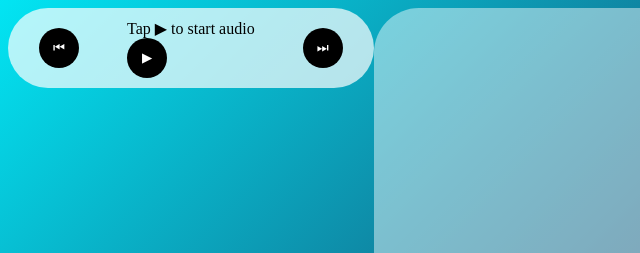
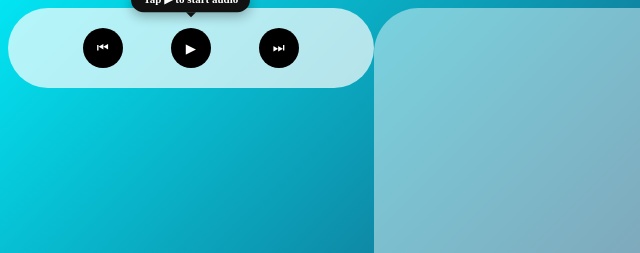
Before and after one commit to Adminamba/web-Jumpscare, a plain HTML site: page index.html in a window 1280 px wide. Shown: the top 253 px of the page, 0-640 px from the left. Drawn offline with Linux system fonts and the light colour scheme; grey boxes are pictures that could not be loaded.

Commit message:
Update style.css

```diff
--- a/style.css
+++ b/style.css
@@ -86,3 +86,67 @@ img {
       height: 100%;
       object-fit: cover; /* Memenuhi layar tanpa ruang kosong */
     }
+
+/* Pembungkus agar balon petunjuk pas berada di atas tombol Play */
+.play-wrapper {
+  position: relative;
+  display: flex;
+  justify-content: center;
+  align-items: center;
+}
+
+/* Desain balon petunjuk (Tooltip) */
+.tooltip-guide {
+  position: absolute;
+  bottom: 130%; /* Muncul tepat di atas tombol Play */
+  background-color: #111111;
+  color: #ffffff;
+  font-size: 11px;
+  font-weight: 600;
+  white-space: nowrap;
+  padding: 6px 12px;
+  border-radius: 20px;
+  box-shadow: 0 4px 12px rgba(0, 0, 0, 0.3);
+  pointer-events: none; /* Agar tidak menghalangi klik */
+  animation: bounceGuide 1.5s infinite ease-in-out;
+}
+
+/* Segitiga kecil di bawah balon petunjuk menunjuk ke tombol Play */
+.tooltip-guide::after {
+  content: "";
+  position: absolute;
+  top: 100%;
+  left: 50%;
+  transform: translateX(-50%);
+  border-width: 5px;
+  border-style: solid;
+  border-color: #111111 transparent transparent transparent;
+}
+
+/* Efek gelombang cahaya berdenyut pada tombol Play */
+.btn-play {
+  animation: pulsePlay 1.8s infinite;
+}
+
+/* Animasi naik-turun halus pada balon teks */
+@keyframes bounceGuide {
+  0%, 100% {
+    transform: translateY(0);
+  }
+  50% {
+    transform: translateY(-5px);
+  }
+}
+
+/* Animasi denyut lingkaran di sekitar tombol Play */
+@keyframes pulsePlay {
+  0% {
+    box-shadow: 0 0 0 0 rgba(255, 8, 68, 0.7);
+  }
+  70% {
+    box-shadow: 0 0 0 14px rgba(255, 8, 68, 0);
+  }
+  100% {
+    box-shadow: 0 0 0 0 rgba(255, 8, 68, 0);
+  }
+}
```
